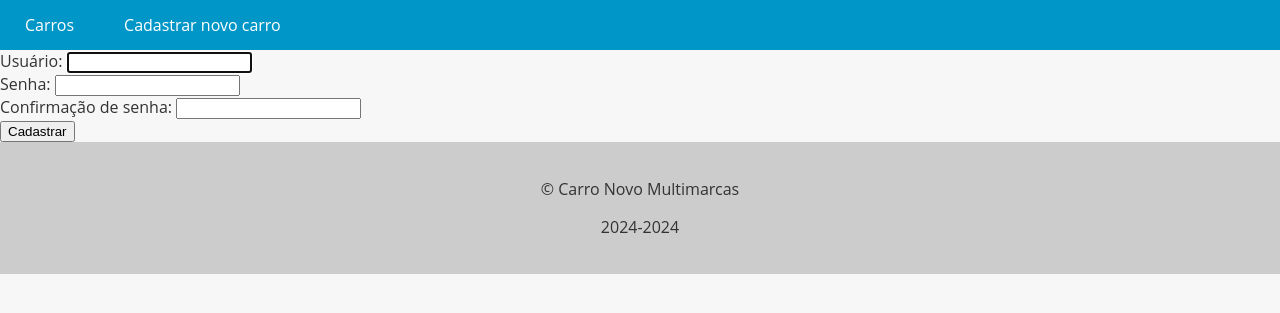
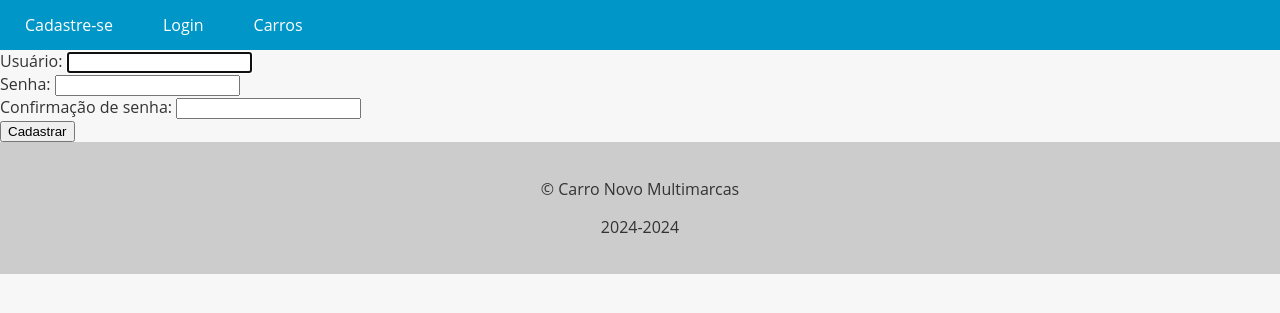
Before and after one commit to godoimatheus/cars, a Django app: page /register/ in a window 1280 px wide. Shown: the top 313 px of the page. Run offline with Django 5.2, Linux system fonts and the light colour scheme.

Commit message:
feat: add login, register and logout button on menu

```diff
--- a/app/templates/base.html
+++ b/app/templates/base.html
@@ -73,8 +73,20 @@
 	<header>
 		<nav>
 			<ul>
+				{% if user.is_authenticated %}
+					<li>Olá, {{ user.username }}</li>
+					<li><a href="{% url 'new_car' %}">Cadastrar novo carro</a></li>
+				{% endif %}
+
+				{% if not user.is_authenticated %}
+					<li><a href="{% url 'register' %}">Cadastre-se</a></li>
+					<li><a href="{% url 'login' %}">Login</a></li>
+				{% endif%}
 				<li><a href="{% url 'cars_list' %}">Carros</a></li>
-        <li><a href="{% url 'new_car' %}">Cadastrar novo carro</a></li>
+
+				{% if user.is_authenticated %}
+					<li><a href="{% url 'logout' %}">Sair</a></li>
+				{% endif%}
 			</ul>
 		</nav>
 	</header>
```
Lines whose indentation alone changed are shown as unchanged.
